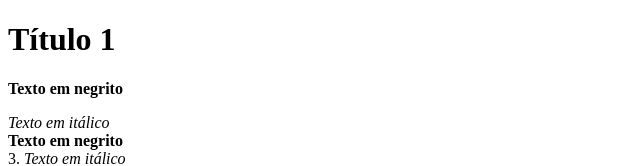
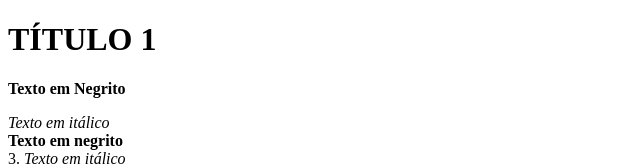
Before and after one commit to airtonst/aulagithub, a plain HTML site: page aula1.html in a window 1280 px wide. Shown: the top 166 px of the page, without its empty margins (0-640 px from the left). Drawn offline with Linux system fonts and the light colour scheme.

Commit message:
Feito primeira alteração

```diff
--- a/aula1.html
+++ b/aula1.html
@@ -8,8 +8,8 @@
 
 <body>
 
-<h1>Título 1</h1>
-<b>Texto em negrito</b><br>
+<h1>TÍTULO 1</h1>
+<b>Texto em Negrito</b><br>
 <p>
    <i>Texto em itálico</i><br>
    <b>Texto em negrito</b><br>
```
